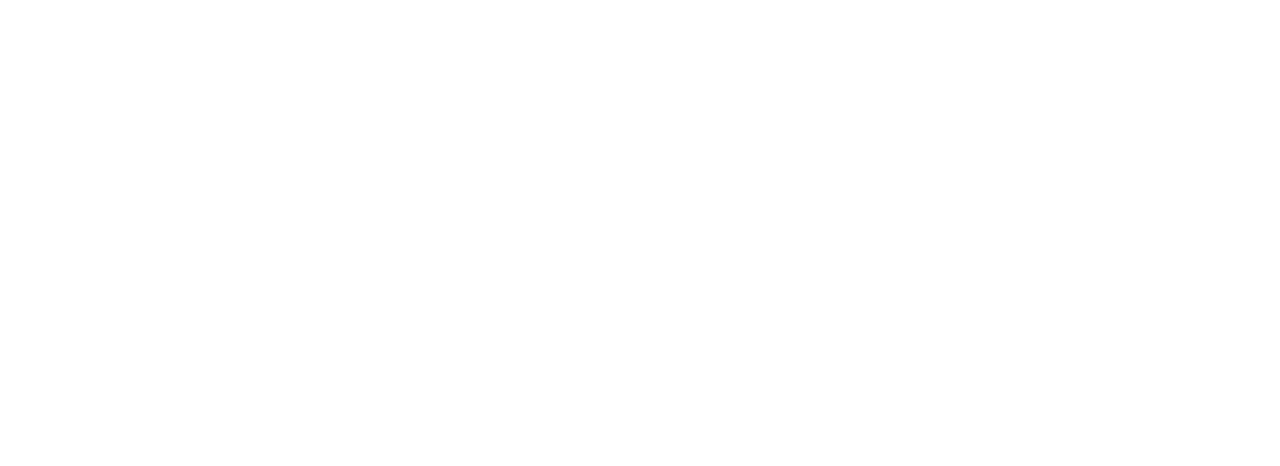
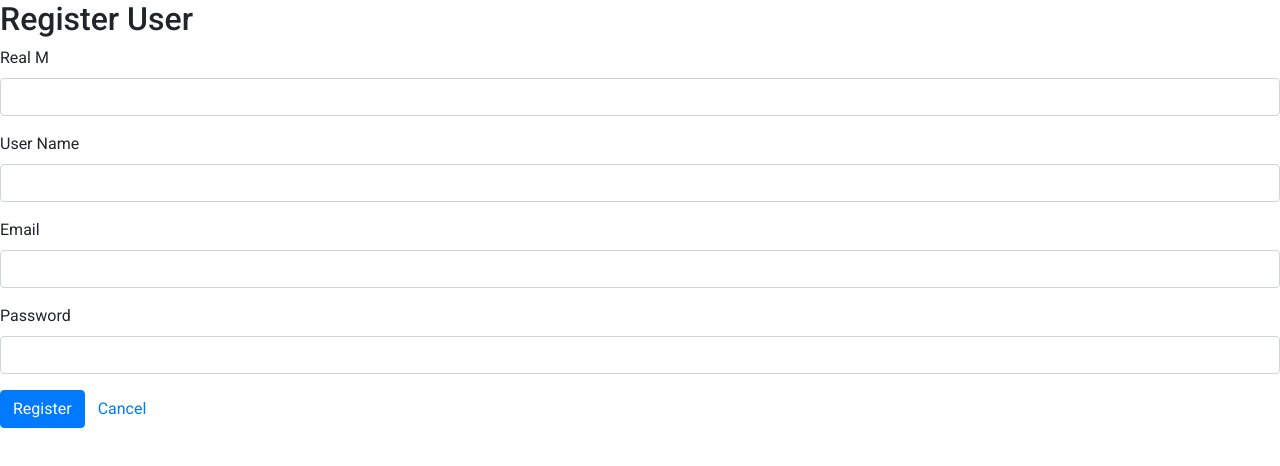
Before and after one commit to kapit4n/ng-vendei-auth, an Angular app: page /register in a window 1280 px wide. Before the commit this address led to /. Shown: the top 466 px of the page. Built offline with nearby package versions, Linux system fonts and the light colour scheme.

Commit message:
register a user and login

```diff
--- a/src/app/app-routing.module.ts
+++ b/src/app/app-routing.module.ts
@@ -3,10 +3,11 @@
 import { LoginComponent } from '../app/pages/auth/login/login.component'
 import { AuthUserListComponent } from '../app/pages/auth/auth-user-list/auth-user-list.component'
 import { AuthUserProfileComponent } from '../app/pages/auth/auth-user-profile/auth-user-profile.component'
+import { AuthUserCreateComponent } from './pages/auth/auth-user-create/auth-user-create.component';
 
 const routes: Routes = [
   {
-    path: "",
+    path: "login",
     component: LoginComponent,
     data: { title: "Login" }
   },
@@ -14,6 +15,11 @@
     path: "users",
     component: AuthUserListComponent,
     data: { title: "Users" }
+  },
+  {
+    path: "register",
+    component: AuthUserCreateComponent,
+    data: { title: "Users Create" }
   },
   {
     path: "users/:id",
--- a/src/app/pages/auth/auth-user-create/auth-user-create.component.html
+++ b/src/app/pages/auth/auth-user-create/auth-user-create.component.html
@@ -1 +1,46 @@
-<p>auth-user-create works!</p>
+<div *ngIf="error" class="aler alert-danger">{{error}}</div>
+<h2>Register User</h2>
+
+<form [formGroup]="registerForm" (ngSubmit)="onSubmit()">
+    <div class="form-group">
+        <label for="realm">Real M</label>
+        <input type="text" formControlName="realm" class="form-control"
+            [ngClass]="{'is-invalid': submitted && f.realm.errors}" />
+        <div *ngIf="submitted && f.realm.errors" class="invalid-feedback">
+            <div *ngIf="f.realm.errors.required">First Name is required</div>
+        </div>
+    </div>
+
+    <div class="form-group">
+        <label for="username">User Name</label>
+        <input type="text" formControlName="username" class="form-control"
+            [ngClass]="{ 'is-invalid': submitted && f.username.errors }" />
+        <div *ngIf="submitted && f.username.errors" class="invalid-feedback">
+            <div *ngIf="f.username.errors.required">Username is required</div>
+        </div>
+    </div>
+    <div class="form-group">
+        <label for="email">Email</label>
+        <input type="email" formControlName="email" class="form-control"
+            [ngClass]="{ 'is-invalid': submitted && f.email.errors }" />
+        <div *ngIf="submitted && f.email.errors" class="invalid-feedback">
+            <div *ngIf="f.email.errors.required">email is required</div>
+        </div>
+    </div>
+    <div class="form-group">
+        <label for="password">Password</label>
+        <input type="password" formControlName="password" class="form-control"
+            [ngClass]="{ 'is-invalid': submitted && f.password.errors }" />
+        <div *ngIf="submitted && f.password.errors" class="invalid-feedback">
+            <div *ngIf="f.password.errors.required">Password is required</div>
+            <div *ngIf="f.password.errors.minlength">Password must be at least 6 characters</div>
+        </div>
+    </div>
+    <div class="form-group">
+        <button [disabled]="loading" class="btn btn-primary">
+            <span *ngIf="loading" class="spinner-border spinner-border-sm mr-1"></span>
+            Register
+        </button>
+        <a routerLink="/login" class="btn btn-link">Cancel</a>
+    </div>
+</form>
--- a/src/app/pages/auth/auth-user-create/auth-user-create.component.ts
+++ b/src/app/pages/auth/auth-user-create/auth-user-create.component.ts
@@ -1,4 +1,8 @@
 import { Component, OnInit } from '@angular/core';
+import { FormBuilder, FormGroup, Validators } from '@angular/forms';
+import { first } from 'rxjs/operators';
+import { AUsersService } from 'src/app/services/auth/a-users.service';
+import { Router } from '@angular/router';
 
 @Component({
   selector: 'app-auth-user-create',
@@ -7,9 +11,39 @@
 })
 export class AuthUserCreateComponent implements OnInit {
 
-  constructor() { }
+  error: string;
+  registerForm: FormGroup;
+  loading = false;
+  submitted = false;
+
+  constructor(
+    private formBuilder: FormBuilder,
+    private router: Router,
+    private authSvc: AUsersService) {
+  }
 
   ngOnInit() {
+    this.registerForm = this.formBuilder.group({
+      realm: ['', Validators.required],
+      email: ['', Validators.required],
+      username: ['', Validators.required],
+      password: ['', [Validators.required, Validators.minLength(6)]],
+    })
   }
 
+  get f() { return this.registerForm.controls; }
+
+  onSubmit() {
+    // submit the data
+    this.loading = true;
+
+    this.authSvc.register(this.registerForm.value).pipe(first()).subscribe(data => {
+      this.router.navigate(['/login'], { queryParams: { registered: true } });
+    }, error => {
+      this.error = error;
+      this.loading = false;
+    })
+  }
+
+
 }
--- a/src/app/pages/auth/auth-user-list/auth-user-list.component.html
+++ b/src/app/pages/auth/auth-user-list/auth-user-list.component.html
@@ -1,5 +1,7 @@
 <mat-list>
   <mat-list-item *ngFor="let user of users" (click)="selectUser(user)" class="item-container">
-    <img [src]="user.img" height="40" /> {{user.name}}
+    <img
+      [src]="user.img || 'https://thumb7.shutterstock.com/thumb_large/3736355/1229876221/stock-vector-woman-avatar-default-anonymous-user-picture-profile-placeholder-icon-girl-no-photo-sign-vector-1229876221.jpg'"
+      height="40" /> {{user.email}} {{user.username}} {{user.id}}
   </mat-list-item>
 </mat-list>
--- a/src/app/pages/auth/auth-user-list/auth-user-list.component.ts
+++ b/src/app/pages/auth/auth-user-list/auth-user-list.component.ts
@@ -9,12 +9,9 @@
 })
 export class AuthUserListComponent implements OnInit {
 
-  constructor(private router: Router, private usersSvc: AUsersService,) { }
+  constructor(private router: Router, private usersSvc: AUsersService, ) { }
 
-  users = [
-    { id: 1, name: "Luis Arce", img: "https://p1.hiclipart.com/preview/536/303/701/de-rihana-png-clipart.jpg" },
-    { id: 2, name: "Sam", img: "http://4.bp.blogspot.com/-Za-RwKOWTgc/T4HgxPsGY-I/AAAAAAAAAC0/Juzd4j_x1WA/s1600/yyy.jpg" },
-    { id: 3, name: "Hans", img: "https://www.aceshowbiz.com/images/photo/lecrae.jpg" }]
+  users = []
 
   ngOnInit() {
     this.loadUsers();
@@ -23,7 +20,6 @@
   loadUsers() {
     this.usersSvc.getAll().subscribe(result => {
       this.users = result;
-      console.log(result);
     })
   }
 
--- a/src/app/pages/auth/auth-user-profile/auth-user-profile.component.html
+++ b/src/app/pages/auth/auth-user-profile/auth-user-profile.component.html
@@ -1,12 +1,45 @@
 <div class="container">
     <div class="row">
         <div class="col-6">
-            <img [src]="userInfo.img" />
+            <img
+                [src]="userInfo.img || 'https://thumb7.shutterstock.com/thumb_large/3736355/1229876221/stock-vector-woman-avatar-default-anonymous-user-picture-profile-placeholder-icon-girl-no-photo-sign-vector-1229876221.jpg'" />
         </div>
-        <div class="col">
+        <div class="col" *ngIf="!edit">
             <h1>The rock</h1>
-            <p>Biography: {{id}}</p>
+            <p>UserName: {{userInfo.username}}</p>
+            <p>Email: {{userInfo.email}}</p>
+            <p>Id: {{userInfo.id}}</p>
+            <button class="btn btn-primary" (click)="editIt()">Edit</button>
+        </div>
 
+        <div class="col" *ngIf="edit">
+            <form [formGroup]="registerForm" (ngSubmit)="save()">
+                <div class="form-group">
+                    <label for="realm">Real M</label>
+                    <input type="text" formControlName="realm" class="form-control"
+                        [ngClass]="{'is-invalid': submitted && f.realm.errors}" />
+                    <div *ngIf="submitted && f.realm.errors" class="invalid-feedback">
+                        <div *ngIf="f.realm.errors.required">First Name is required</div>
+                    </div>
+                </div>
+                <div class="form-group">
+                    <label for="img">Img</label>
+                    <input type="img" formControlName="img" class="form-control"
+                        [ngClass]="{ 'is-invalid': submitted && f.img.errors }" />
+                    <div *ngIf="submitted && f.img.errors" class="invalid-feedback">
+                        <div *ngIf="f.img.errors.required">img is required</div>
+                        <div *ngIf="f.img.errors.minlength">img must be at least 6 characters</div>
+                    </div>
+                </div>
+                <div class="form-group">
+                    <button [disabled]="loading" class="btn btn-primary">
+                        <span *ngIf="loading" class="spinner-border spinner-border-sm mr-1"></span>
+                        Save
+                    </button>
+                    <a routerLink="/login" class="btn btn-link">Cancel</a>
+                </div>
+            </form>
         </div>
+
     </div>
 </div>
--- a/src/app/pages/auth/login/login.component.ts
+++ b/src/app/pages/auth/login/login.component.ts
@@ -11,18 +11,20 @@
 
   user = "";
   password = "";
-  constructor(private router: Router, private loginSvc: ALoginService) { }
+  constructor(
+    private router: Router,
+    private loginSvc: ALoginService
+    ) { }
 
   ngOnInit() {
   }
 
   login() {
-    this.loginSvc.login({ userName: this.user, password: this.password }).subscribe(res => {
+    this.loginSvc.login({ email: this.user, password: this.password }).subscribe(res => {
       console.log(res);
+      localStorage.setItem('access_token', res.id)
+      this.router.navigate(['/users']);
     })
-    if (this.user === 'admin' && this.password === 'admin') {
-    }
-    this.router.navigate(['/users']);
   }
 
 }
--- a/src/app/services/auth/a-users.service.ts
+++ b/src/app/services/auth/a-users.service.ts
@@ -14,6 +14,13 @@
   providedIn: 'root'
 })
 export class AUsersService {
+  update(value: any): Observable<any> {
+    return this.http.put(`${this.modelUrl}?access_token=${localStorage.getItem('access_token')}`, value)
+
+  }
+  register(value: any): Observable<any> {
+    return this.http.post(`${this.modelUrl}`, value);
+  }
   modelUrl: string;
 
   constructor(private http: HttpClient, private configSvc: AConfigService) {
```
Also changed, not shown: src/app/app.module.ts (+6 -1 lines), src/app/pages/auth/auth-user-profile/auth-user-profile.component.ts (+41 -2 lines), src/app/services/auth/token.interceptor.ts (added, +21 -0 lines).
